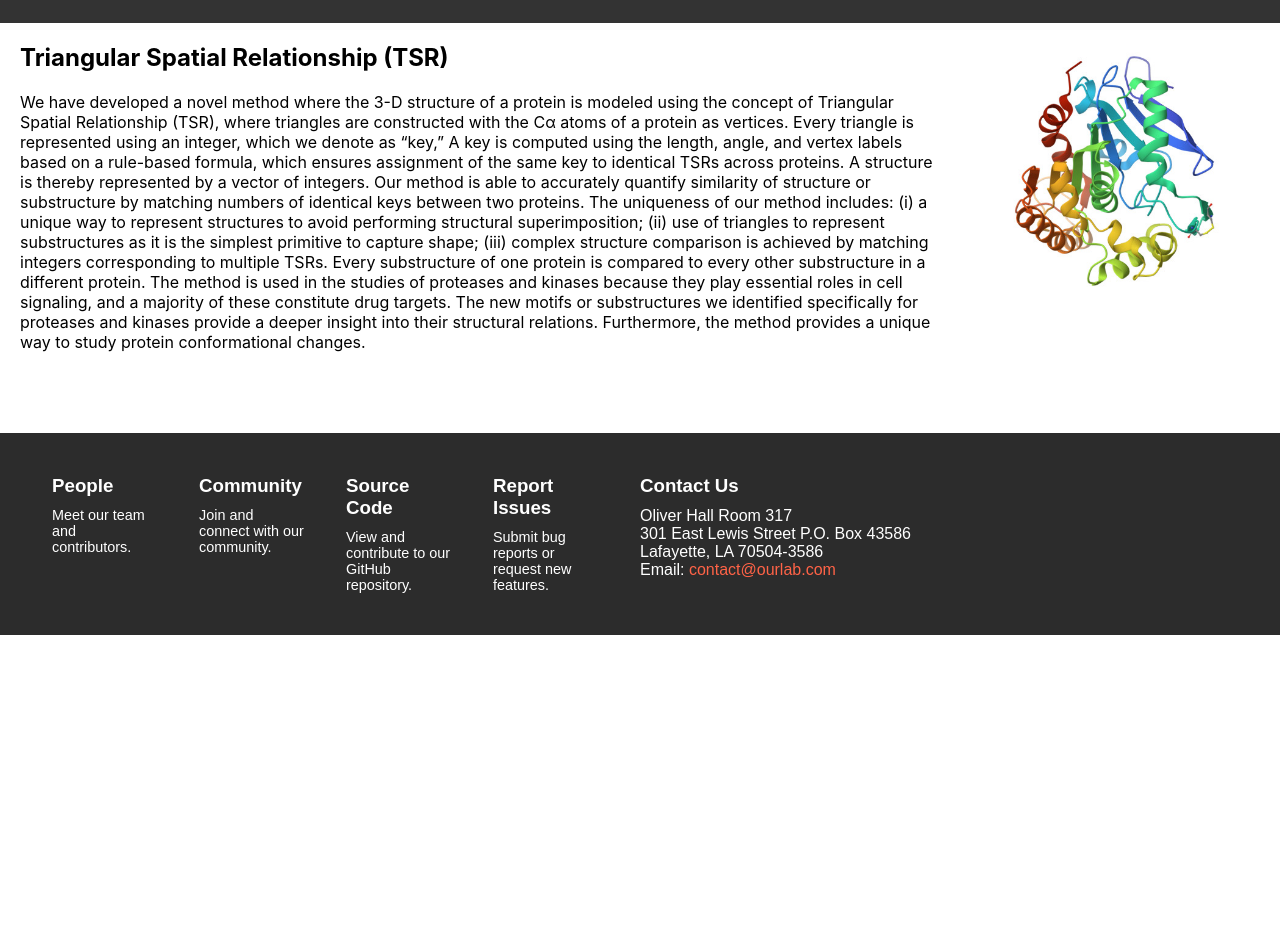
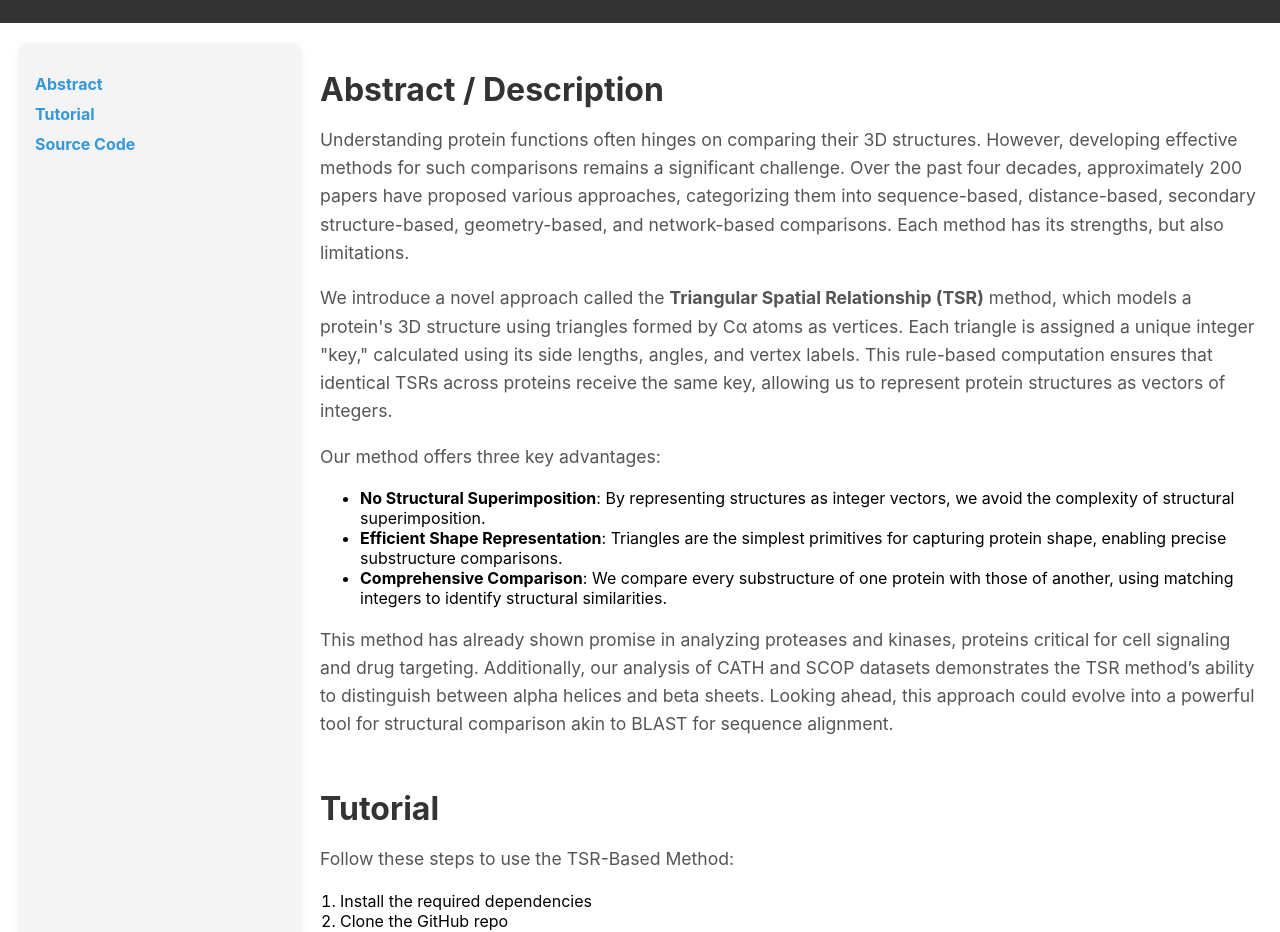
Before and after one commit to pooryakhajouie/TSR-WEB, a React (Create React App) app: page /tsr in a window 1280 px wide. Shown: the part 165-1097 px from the top of the page. Before the commit the page ends 800 px from the top, so only its background shows below. Built offline with nearby package versions, Linux system fonts and the light colour scheme.

Commit message:
TSR image added, TSR page created

```diff
--- a/src/components/Home.css
+++ b/src/components/Home.css
@@ -131,22 +131,33 @@
     line-height: 1.6;
     margin-bottom: 30px;
   }
+/* Styling for the Illustration */
+.tsr-illustration {
+  margin-top: 20px;
+}
 
-  /* Placeholder for the Illustration */
-  .tsr-illustration-placeholder {
-    width: 100%;
-    height: 300px; /* Placeholder height */
-    background-color: #f0f0f0; /* Light grey to indicate a placeholder */
-    display: flex;
-    align-items: center;
-    justify-content: center;
-    border: 2px dashed #ccc; /* Dashed border to indicate it's a placeholder */
+.tsr-illustration img {
+  width: 100%; /* Make the image take the full width of the container */
+  max-height: 400px; /* Optional: Limit the height if needed */
+  object-fit: contain; /* Ensures the entire image fits within the box without cropping */
+  border-radius: 10px; /* Optional: Add rounded corners to the image */
+  box-shadow: 0px 4px 8px rgba(0, 0, 0, 0.5); /* Optional: Add a subtle shadow */
+}
+
+/* Optional: Responsive adjustments */
+@media (max-width: 768px) {
+  .tsr-method-content {
+    padding: 20px;
   }
 
-  .tsr-illustration-placeholder p {
-    font-size: 1.2rem;
-    color: #888; /* Lighter text to indicate placeholder status */
+  .tsr-method-content h2 {
+    font-size: 2rem;
   }
+
+  .tsr-illustration img {
+    max-height: 300px;
+  }
+}
 
   /*other methods section */
 
--- a/src/components/Home.js
+++ b/src/components/Home.js
@@ -1,6 +1,7 @@
 import React from 'react';
 import { NavLink } from 'react-router-dom';
 import './Home.css';
+import illustration from '/Users/C00527662/Desktop/TSR-WEB/src/images/tsr-home.png';
 
 const Home = () => {
   return (
@@ -40,8 +41,9 @@ const Home = () => {
           <p>
             The TSR-Based Method is an innovative approach to protein structure analysis. By modeling the 3D structure of proteins using triangular spatial relationships (TSRs) among Cα atoms, we assign a unique integer "key" to each triangle. These keys are computed based on the lengths, angles, and vertex labels of the triangles, ensuring that identical TSRs across different proteins receive the same key. This method allows for accurate quantification of structural similarities between proteins by comparing the number of matching keys.
           </p>
-          <div className="tsr-illustration-placeholder">
-            <p>Illustration coming soon...</p>
+          {/* Replace placeholder with actual image */}
+          <div className="tsr-illustration">
+            <img src={illustration} alt="TSR-Based Method Illustration" />
           </div>
         </div>
       </section>
--- a/src/tabs/TSR.css
+++ b/src/tabs/TSR.css
@@ -1,24 +1,71 @@
-.main {
-    flex: 1;
-    padding: 0 20px 20px;
-  }
+/* Page layout */
+.tsr-method-page {
+  display: flex;
+  gap: 20px;
+  padding: 20px;
+}
 
+/* Table of Contents */
+.toc {
+  position: sticky;
+  top: 20px;
+  width: 250px;
+  background-color: #f4f4f4;
+  padding: 15px;
+  border-radius: 8px;
+  box-shadow: 0 4px 8px rgba(0, 0, 0, 0.1);
+}
+
+.toc nav ul {
+  list-style: none;
+  padding: 0;
+}
+
+.toc nav ul li {
+  margin-bottom: 10px;
+}
+
+.toc nav ul li a {
+  color: #3498db;
+  text-decoration: none;
+  font-weight: bold;
+}
+
+.toc nav ul li a:hover {
+  text-decoration: underline;
+}
+
+/* Content section */
 .content {
-    display: flex;
-    justify-content: space-between;
-    align-items: flex-start;
-  }
+  flex: 1;
+}
 
-  .text-content {
-    flex: 3;
-    justify-content: space-between;
-    padding-right: 20px;
-  }
+.section {
+  margin-bottom: 50px;
+}
 
-  .image-content {
-    flex: 1;
-  }
+.section h2 {
+  font-size: 2rem;
+  margin-bottom: 15px;
+  color: #333;
+}
 
-  .image-content img {
-    max-width: 100%;
-  }
+.section p {
+  font-size: 1.1rem;
+  line-height: 1.6;
+  color: #555;
+}
+
+.section ol {
+  padding-left: 20px;
+  list-style: decimal;
+}
+
+/* Link styling */
+a {
+  color: #3498db;
+}
+
+a:hover {
+  text-decoration: underline;
+}
--- a/src/tabs/TSR.js
+++ b/src/tabs/TSR.js
@@ -1,34 +1,62 @@
 import React from 'react';
 import './TSR.css';
-import proteinImage from '../images/protein.png';
+// import proteinImage from '../images/protein.png';
 
 const TSR = () => {
   return (
-        <div className="main">
+    <div className="tsr-method-page">
+      <aside className="toc">
+        <nav>
+          <ul>
+            <li><a href="#abstract">Abstract</a></li>
+            <li><a href="#tutorial">Tutorial</a></li>
+            <li><a href="#source-code">Source Code</a></li>
+          </ul>
+        </nav>
+      </aside>
+
       <div className="content">
-                <div className="text-content">
-                    <h2>Triangular Spatial Relationship (TSR)</h2>
+        <section id="abstract" className="section">
+          <h2>Abstract / Description</h2>
           <p>
-                        We have developed a novel method where the 3-D structure of a protein is modeled using the concept of Triangular
-                        Spatial Relationship (TSR), where triangles are constructed with the Cα atoms of a protein as vertices. Every triangle is
-                        represented using an integer, which we denote as “key,” A key is computed using the length, angle, and vertex labels based
-                        on a rule-based formula, which ensures assignment of the same key to identical TSRs across proteins. A structure is
-                        thereby represented by a vector of integers. Our method is able to accurately quantify similarity of structure or substructure
-                        by matching numbers of identical keys between two proteins. The uniqueness of our method includes: (i) a unique way to
-                        represent structures to avoid performing structural superimposition; (ii) use of triangles to represent substructures as it is
-                        the simplest primitive to capture shape; (iii) complex structure comparison is achieved by matching integers corresponding
-                        to multiple TSRs. Every substructure of one protein is compared to every other substructure in a different protein. The method
-                        is used in the studies of proteases and kinases because they play essential roles in cell signaling, and a majority of these
-                        constitute drug targets. The new motifs or substructures we identified specifically for proteases and kinases provide a deeper
-                        insight into their structural relations. Furthermore, the method provides a unique way to study protein conformational changes.
+            Understanding protein functions often hinges on comparing their 3D structures. However, developing effective methods for such comparisons remains a significant challenge. Over the past four decades, approximately 200 papers have proposed various approaches, categorizing them into sequence-based, distance-based, secondary structure-based, geometry-based, and network-based comparisons. Each method has its strengths, but also limitations.
           </p>
-                </div>
-                <div className="image-content">
-                    <img src={proteinImage} alt="Protein Structure" />
-                </div>
+          <p>
+            We introduce a novel approach called the <strong>Triangular Spatial Relationship (TSR)</strong> method, which models a protein's 3D structure using triangles formed by Cα atoms as vertices. Each triangle is assigned a unique integer "key," calculated using its side lengths, angles, and vertex labels. This rule-based computation ensures that identical TSRs across proteins receive the same key, allowing us to represent protein structures as vectors of integers.
+          </p>
+          <p>
+            Our method offers three key advantages:
+          </p>
+          <ul>
+            <li><strong>No Structural Superimposition</strong>: By representing structures as integer vectors, we avoid the complexity of structural superimposition.</li>
+            <li><strong>Efficient Shape Representation</strong>: Triangles are the simplest primitives for capturing protein shape, enabling precise substructure comparisons.</li>
+            <li><strong>Comprehensive Comparison</strong>: We compare every substructure of one protein with those of another, using matching integers to identify structural similarities.</li>
+          </ul>
+          <p>
+            This method has already shown promise in analyzing proteases and kinases, proteins critical for cell signaling and drug targeting. Additionally, our analysis of CATH and SCOP datasets demonstrates the TSR method’s ability to distinguish between alpha helices and beta sheets. Looking ahead, this approach could evolve into a powerful tool for structural comparison akin to BLAST for sequence alignment.
+          </p>
+        </section>
+
+        <section id="tutorial" className="section">
+          <h2>Tutorial</h2>
+          <p>Follow these steps to use the TSR-Based Method:</p>
+          <ol>
+            <li>Install the required dependencies</li>
+            <li>Clone the GitHub repo</li>
+            <li>Run the method with your input data</li>
+            <li>Interpret the output...</li>
+          </ol>
+        </section>
+
+        <section id="source-code" className="section">
+          <h2>Source Code</h2>
+          <p>
+            The source code for the TSR Method is available on <a href="https://github.com/your-repo" target="_blank" rel="noopener noreferrer">GitHub</a>. Feel free to clone the repository and contribute!
+          </p>
+        </section>
       </div>
     </div>
   );
-};
+}
 
 export default TSR;
```
Also changed, not shown: src/images/tsr-home.png (added). Lines whose indentation alone changed are shown as unchanged.
